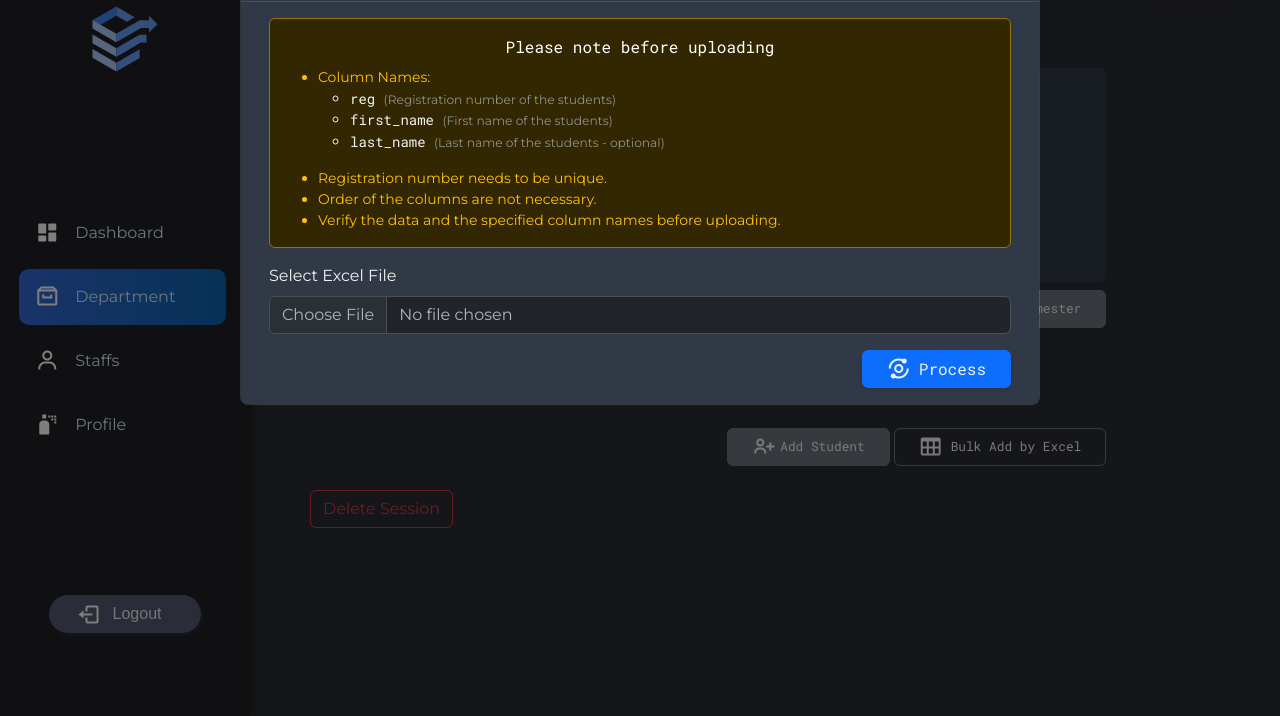
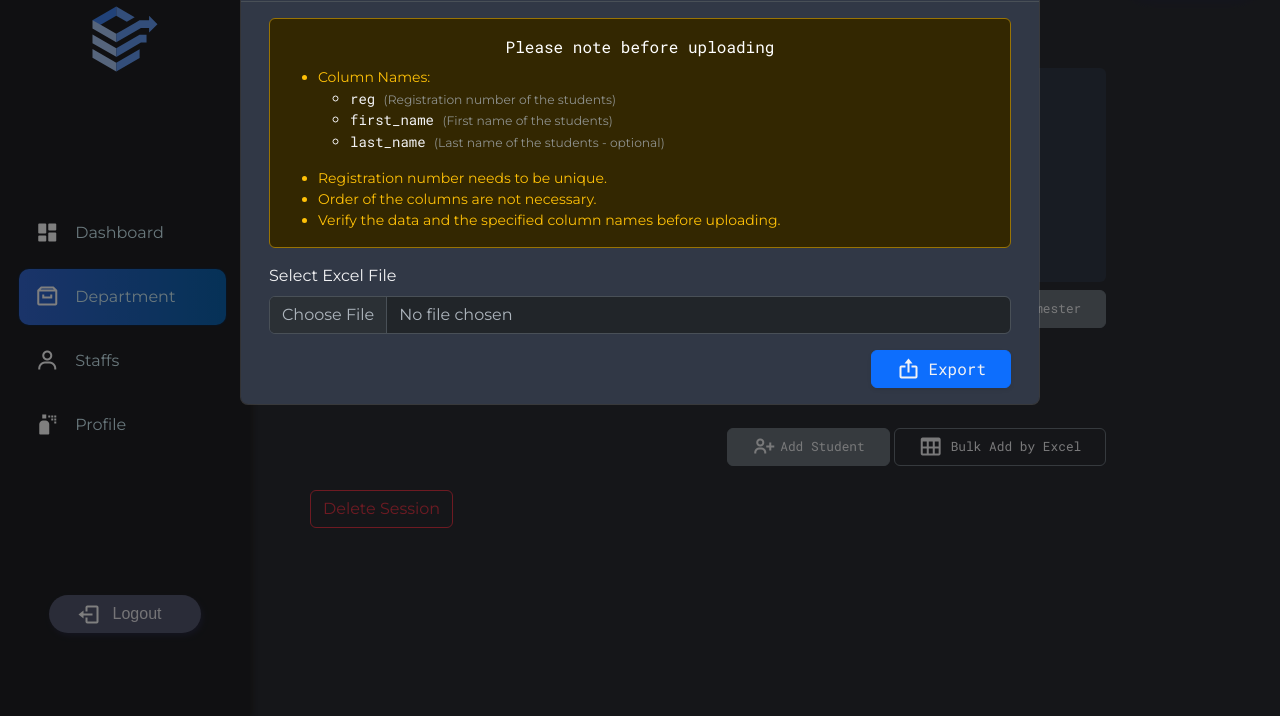
Before and after one commit to rnium/sec_ugrp, a Django app: template results/templates/results/view_session.html in a window 1280 px wide, after a click on "Bulk Add by Excel". Shown: the part 84-800 px from the top of the page. Run offline with Django 4.2, Linux system fonts and the light colour scheme; the template is opened without the code that fills it, so the values that code supplies are empty; some libraries are stand-ins or nearby versions; some web fonts are replaced.

Commit message:
renamed to export

```diff
--- a/results/templates/results/view_session.html
+++ b/results/templates/results/view_session.html
@@ -246,8 +246,8 @@
                                 <button class="ms-auto btn btn-primary btn-iconized px-4 shadow-sm" id="process-excel-btn">
                                     <div class="content">
                                         <div class="d-flex align-items-center">
-                                            <i class='bx bx-analyse me-2'></i>
-                                            <span class="roboto-font ">Process</span>
+                                            <i class='bx bx-export me-2'></i>
+                                            <span class="roboto-font ">Export</span>
                                         </div>
                                     </div>
                                     <div class="spinner spinner-border mx-4" role="status" style="display: none;">
@@ -257,7 +257,7 @@
                             </div>
                         </div>
                         <div class="action-summery alert alert-info mt-3" style="display: none;" id="summary_list_container">
-                            <p class="text-center text-white roboto-font">Process Summery</p>
+                            <p class="text-center text-white roboto-font">Export Summery</p>
                             <ul id="summary_list">
                             </ul>
                         </div>
```
Also changed, not shown: results/templates/results/view_course.html (+5 -5 lines).
